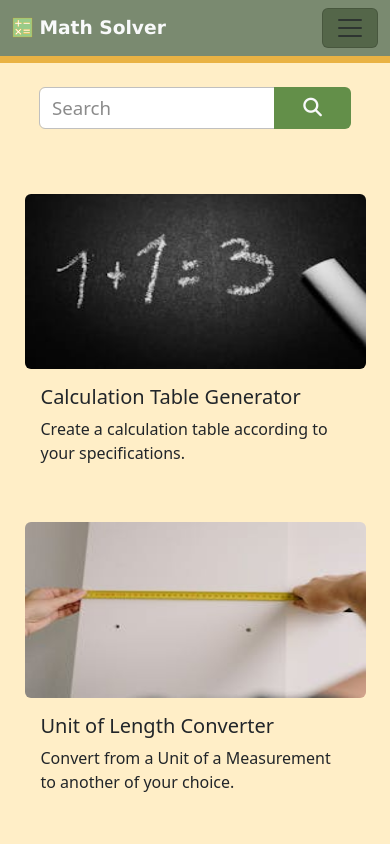
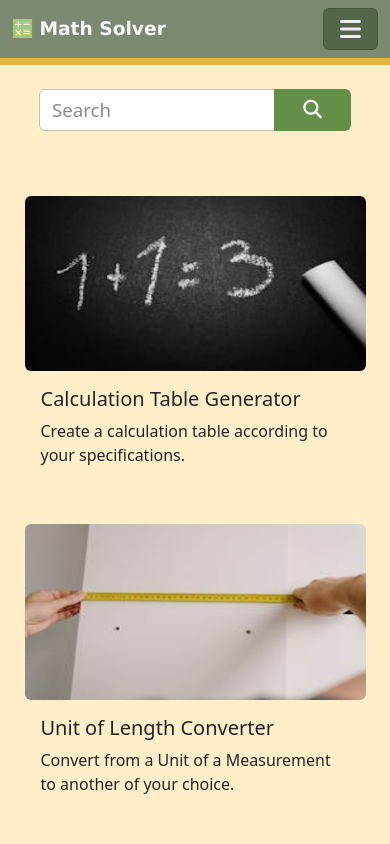
Before and after one commit to HarllonCS/MatematicaBasica, a plain HTML site: page en/index.html in a window 390 px wide. Shown: the top 844 px of the page. Drawn offline with Linux system fonts and the light colour scheme.

Commit message:
Responsive button - New icon

```diff
--- a/css/style.css
+++ b/css/style.css
@@ -20,6 +20,7 @@ header select option {
 header select:focus {border-color: none;}
 
 .navbar-toggler {background-color: #546649;}
+.navbar-toggler i {font-size: 18pt; color: #eeeeee;}
 
 /* Search bar */
 #mathSearch {border: 1px solid #c0c0c0;}
--- a/en/index.html
+++ b/en/index.html
@@ -30,7 +30,7 @@
 
                 <!-- Responsive button -->
                 <button type="button" class="navbar-toggler" data-bs-toggle="collapse" data-bs-target="#navbarNav" aria-expanded="false" aria-label="Toggle navigation">
-                    <span class="navbar-toggler-icon"></span>
+                    <i class="fa-solid fa-bars p-1"></i>
                 </button>
 
                 <div class="collapse navbar-collapse" id="navbarNav"> <!-- Menu content -->
```
